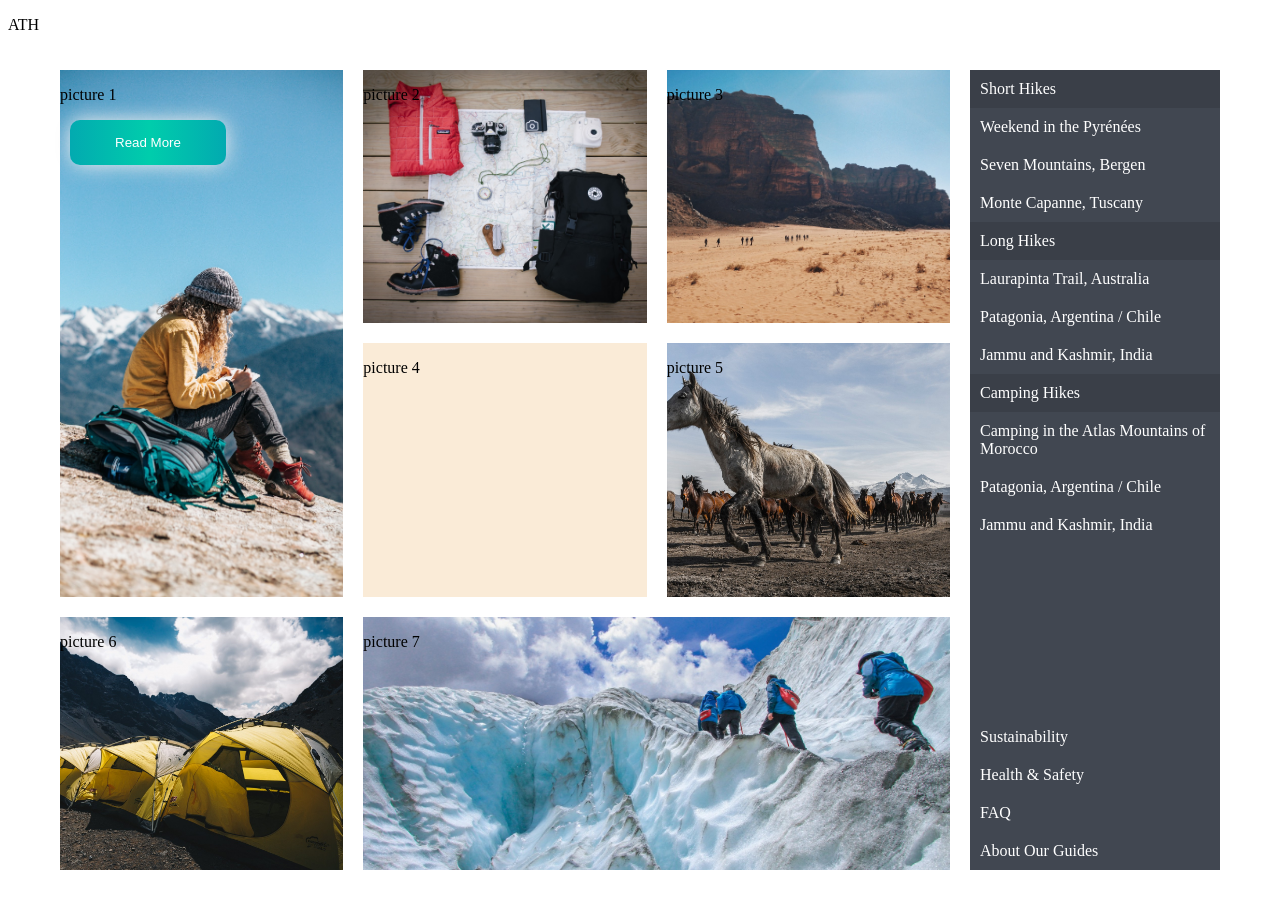
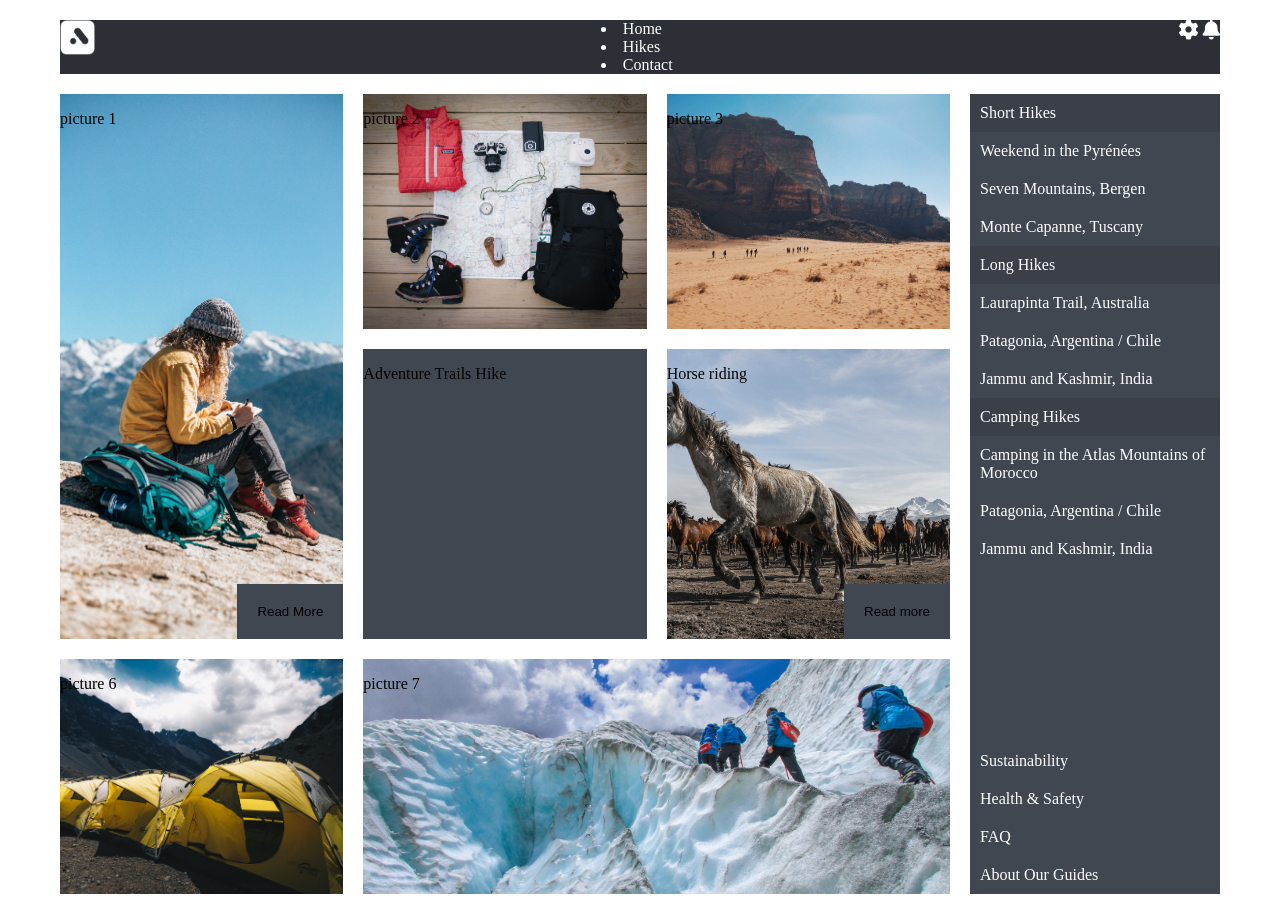
Before and after one commit to AudunTA/ATH, a plain HTML site: page index.html in a window 1280 px wide. Drawn offline with Linux system fonts and the light colour scheme.

Commit message:
added navbar header

```diff
--- a/css/button-style.css
+++ b/css/button-style.css
@@ -1,19 +1,10 @@
 /* Home page */
 
 #btn_readMore {
-  background-image: linear-gradient(
-    to right,
-    #02aab0 0%,
-    #00cdac 51%,
-    #02aab0 100%
-  );
-  margin: 10px;
-  padding: 15px 45px;
-  box-shadow: 0 0 20px #eee;
-  border-radius: 10px;
-  display: block;
-  color: white;
+  background-color: #414751;
+  padding: 20px;
   border: none;
+  align-self: flex-end;
 }
 
 #btn_readMore:hover {
--- a/css/index.css
+++ b/css/index.css
@@ -1,3 +1,7 @@
+body {
+  margin: 0;
+  padding: 0;
+}
 main {
   margin: auto;
   max-width: 1200px;
@@ -20,57 +24,71 @@ main {
   min-height: 800px;
   padding: 20px;
 }
-
-.picture-one {
-  grid-area: card-one;
-  background-image: url("/images/tyler-nix-567726-unsplash.jpg");
+.card {
   width: 100%;
   background-size: cover;
   background-repeat: no-repeat;
   background-position: center;
+  display: flex;
+  flex-direction: column;
+  justify-content: space-between;
 }
+.card:hover {
+  transition: 200ms;
+  transform: scale(1.05);
+}
+.picture-one {
+  grid-area: card-one;
+  background-image: url("/images/tyler-nix-567726-unsplash.jpg");
+}
+
 .picture-two {
   grid-area: card-two;
   background-image: url("/images/hiking-equiptments.jpg");
-  width: 100%;
-  background-size: cover;
-  background-repeat: no-repeat;
-  background-position: center;
 }
 .picture-three {
   grid-area: card-three;
   background-image: url("/images/dessert.jpg");
-  width: 100%;
-  background-size: cover;
-  background-repeat: no-repeat;
-  background-position: center;
 }
 .picture-four {
   grid-area: card-four;
-  background-color: antiquewhite;
+  background-color: #414751;
 }
 
 .picture-five {
   grid-area: card-five;
   background-image: url("/images/horses.jpg");
-  width: 100%;
-  background-size: cover;
-  background-repeat: no-repeat;
-  background-position: center;
 }
 .picture-six {
   grid-area: card-six;
   background-image: url("/images/camping-tents.jpg");
-  width: 100%;
-  background-size: cover;
-  background-repeat: no-repeat;
-  background-position: center;
 }
 .picture-seven {
   grid-area: card-seven;
   background-image: url("/images/ice-mountains.jpg");
-  width: 100%;
-  background-size: cover;
-  background-repeat: no-repeat;
-  background-position: center;
 }
+
+/* Navigation header */
+.nav-header {
+  max-width: 1200px;
+  margin: auto;
+  margin-top: 20px;
+}
+.nav-wrapper {
+  display: flex;
+  justify-content: space-between;
+  margin-left: 20px;
+  margin-right: 20px;
+  background-color: #2c3036;
+  color: white;
+}
+#nav-header-logo {
+  width: 35px;
+  height: 35px;
+}
+.nav-right {
+}
+.header-icon {
+  align-items: stretch;
+  font-size: 20px;
+}
--- a/index.html
+++ b/index.html
@@ -8,34 +8,56 @@
     <link rel="stylesheet" href="/css/mediaqueries.css" />
     <link rel="stylesheet" href="/css/button-style.css" />
     <link rel="stylesheet" href="/css/nav-sidebar.css" />
+    <script src="https://kit.fontawesome.com/5386c22845.js" crossorigin="anonymous"></script>
     <title>Home - Adventure Trails Hike</title>
   </head>
   <body>
-    <nav>
-      <p>ATH</p>
+    <nav class="nav-header">
+      <div class="nav-wrapper">
+              <div class="nav-left">
+        <img src="/images/Logo.png" id="nav-header-logo">
+      </div>
+      <div class="nav-middle">
+        <li>Home</li>
+        <li>Hikes</li>
+        <li>Contact</li>
+      </div>
+      <div class="nav-right">
+        <i class="fa-solid fa-gear header-icon"></i>
+        <i class="fa-solid fa-bell header-icon"></i>
+      </div>
+      </div>
+
     </nav>
     <main>
       <div class="container-cards">
-        <div class="picture-one">
+        <div class="card picture-one">
           <p>picture 1</p>
           <button id="btn_readMore" type="submit">Read More</button>
         </div>
-        <div class="picture-two">
+        <div class="card picture-two">
           <p>picture 2</p>
         </div>
-        <div class="picture-three">
+        <div class="card picture-three">
           <p>picture 3</p>
         </div>
-        <div class="picture-four">
-          <p>picture 4</p>
+        <div class="card picture-four">
+          <p>Adventure
+            Trails
+            Hike
+          </p>
+
         </div>
-        <div class="picture-five">
-          <p>picture 5</p>
+        <div class="card picture-five">
+            <p>Horse riding</p>
+            <button id="btn_readMore">Read more</button>
+
+
         </div>
-        <div class="picture-six">
+        <div class="card picture-six">
           <p>picture 6</p>
         </div>
-        <div class="picture-seven">
+        <div class="card picture-seven">
           <p>picture 7</p>
         </div>
       </div>
```
Also changed, not shown: images/Logo.png (added).
